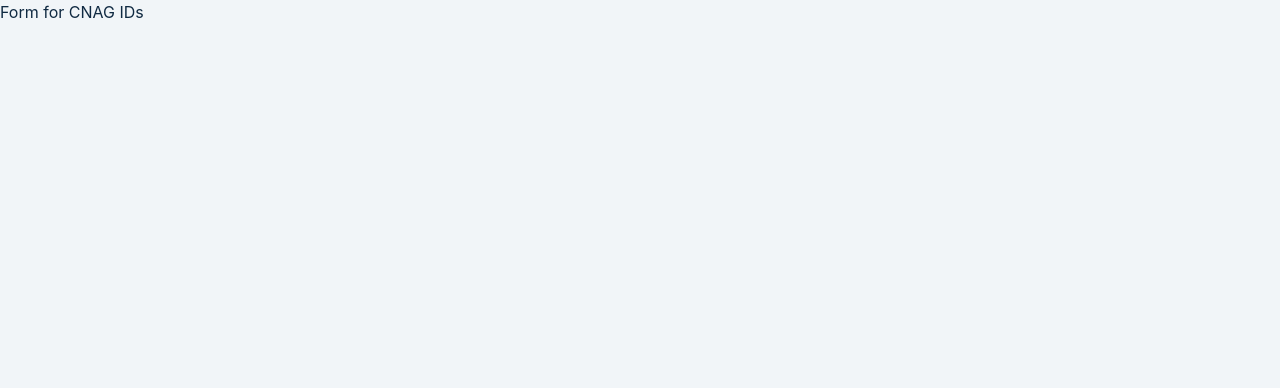
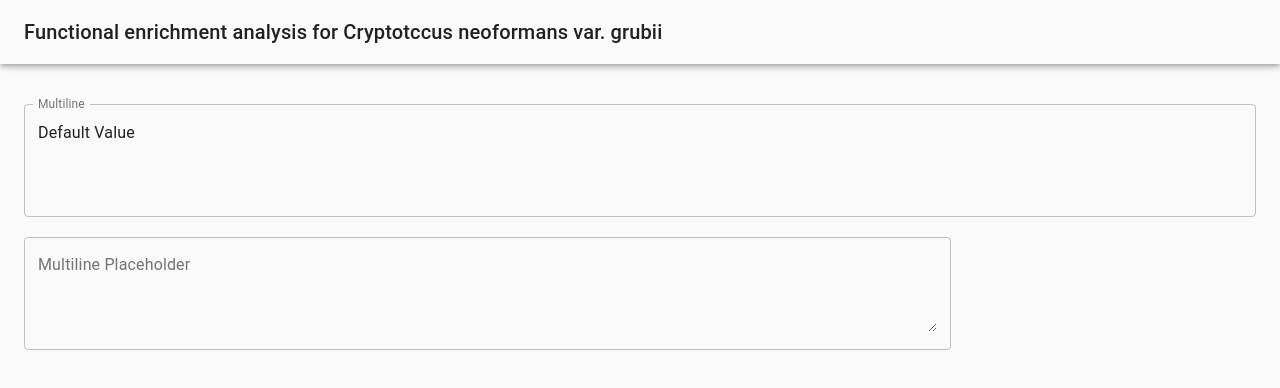
Before and after one commit to levsophie/GO_enrichment, a React (Create React App) app in the folder frontend/: page / in a window 1280 px wide. Shown: the top 388 px of the page. Built offline with nearby package versions, Linux system fonts and the light colour scheme.

Commit message:
Setting up the page layout

```diff
--- a/frontend/package.json
+++ b/frontend/package.json
@@ -5,11 +5,13 @@
     "dependencies": {
         "@date-io/date-fns": "^1.3.13",
         "@material-ui/core": "^4.12.3",
+        "@material-ui/icons": "^4.11.2",
         "@testing-library/jest-dom": "^4.2.4",
         "@testing-library/react": "^9.5.0",
         "@testing-library/user-event": "^7.2.1",
         "date-fns": "^2.0.0-beta.5",
         "material-ui": "^0.20.2",
+        "mdbreact": "^5.1.0",
         "react": "^16.13.1",
         "react-dom": "^16.13.1",
         "react-grid-dropdown": "^0.3.1",
--- a/frontend/src/App.js
+++ b/frontend/src/App.js
@@ -6,7 +6,7 @@
   Redirect,
 } from "react-router-dom";
 // import Error from "./layout/Error";
-// import TopBar from "./layout/topbar";
+import TopBar from "./topbar";
 import BasePage from "./BasePage";
 // import SignIn from "./authentication/signin";
 // import SignUp from "./authentication/signup";
@@ -20,7 +20,9 @@
     return (
       <div>
         <Router>
+        <TopBar/>
           <BasePage>
+
             {/* <Switch>
               <Route
                 exact
--- a/frontend/src/BasePage.jsx
+++ b/frontend/src/BasePage.jsx
@@ -23,7 +23,7 @@
     <>
       <div className={classes.root}>
         {/* <SideMenu /> */}
-        Form for CNAG IDs
+
         <main className={classes.content}>
           {children}
         </main>
--- /dev/null
+++ b/frontend/src/topbar.jsx
@@ -0,0 +1,86 @@
+import React from "react";
+import PropTypes from "prop-types";
+import AppBar from "@material-ui/core/AppBar";
+import Toolbar from "@material-ui/core/Toolbar";
+import Typography from "@material-ui/core/Typography";
+import { makeStyles } from "@material-ui/core/styles";
+import CssBaseline from "@material-ui/core/CssBaseline";
+import useScrollTrigger from "@material-ui/core/useScrollTrigger";
+import Box from "@material-ui/core/Box";
+import Container from "@material-ui/core/Container";
+import Fab from "@material-ui/core/Fab";
+import KeyboardArrowUpIcon from "@material-ui/icons/KeyboardArrowUp";
+import Zoom from "@material-ui/core/Zoom";
+import { FormControl, TextField } from "@material-ui/core";
+import Input from "@material-ui/core/Input";
+import InputLabel from "@material-ui/core/InputLabel";
+import InputAdornment from "@material-ui/core/InputAdornment";
+import Grid from "@material-ui/core/Grid";
+import AccountCircle from "@material-ui/icons/AccountCircle";
+import { TextareaAutosize, Select, MenuItem } from "@material-ui/core/";
+import DateFnsUtils from "@date-io/date-fns";
+import { useHistory } from "react-router-dom";
+
+const useStyles = makeStyles((theme) => ({
+  root: {
+    "& .MuiTextField-root": {
+      margin: theme.spacing(1),
+      width: "25ch",
+    },
+  },
+  margin: {
+    margin: theme.spacing(1),
+  },
+  textarea: {
+    resize: "both",
+    width: "100ch"
+  },
+}));
+export default function BackToTop(props) {
+  const classes = useStyles();
+
+  return (
+    <React.Fragment>
+      <CssBaseline />
+      <Container maxWidth="lg">
+        <AppBar color='transparent'>
+          <Toolbar>
+            <Typography variant="h6">
+              Functional enrichment analysis for Cryptotccus neoformans var.
+              grubii
+            </Typography>
+          </Toolbar>
+        </AppBar>
+        <Toolbar id="back-to-top-anchor" />
+        <br></br>
+        <FormControl className={classes.margin}></FormControl>
+        <TextField
+          id="standard-multiline-static"
+          label="Multiline"
+          multiline
+          rows={4}
+          variant="outlined"
+          style={{ width: "100%" }}
+          defaultValue="Default Value"
+        ></TextField>
+       </Container>
+       <br></br>
+       <Container maxWidth="lg">
+        <div id="comments" className={classes.customFormControl}>
+          <FormControl className={classes.textField}>
+            <TextField
+              id="outlined-textarea"
+              label="Multiline Placeholder"
+              placeholder="Placeholder"
+              multiline
+              rows={4}
+              style={{ width: "100%" }}
+              variant="outlined"
+              inputProps={{ className: classes.textarea }}
+            />
+          </FormControl>
+        </div>
+      </Container>
+    </React.Fragment>
+  );
+}
```
Also changed, not shown: 2 other files (tests, documents, lock files or other folders).
